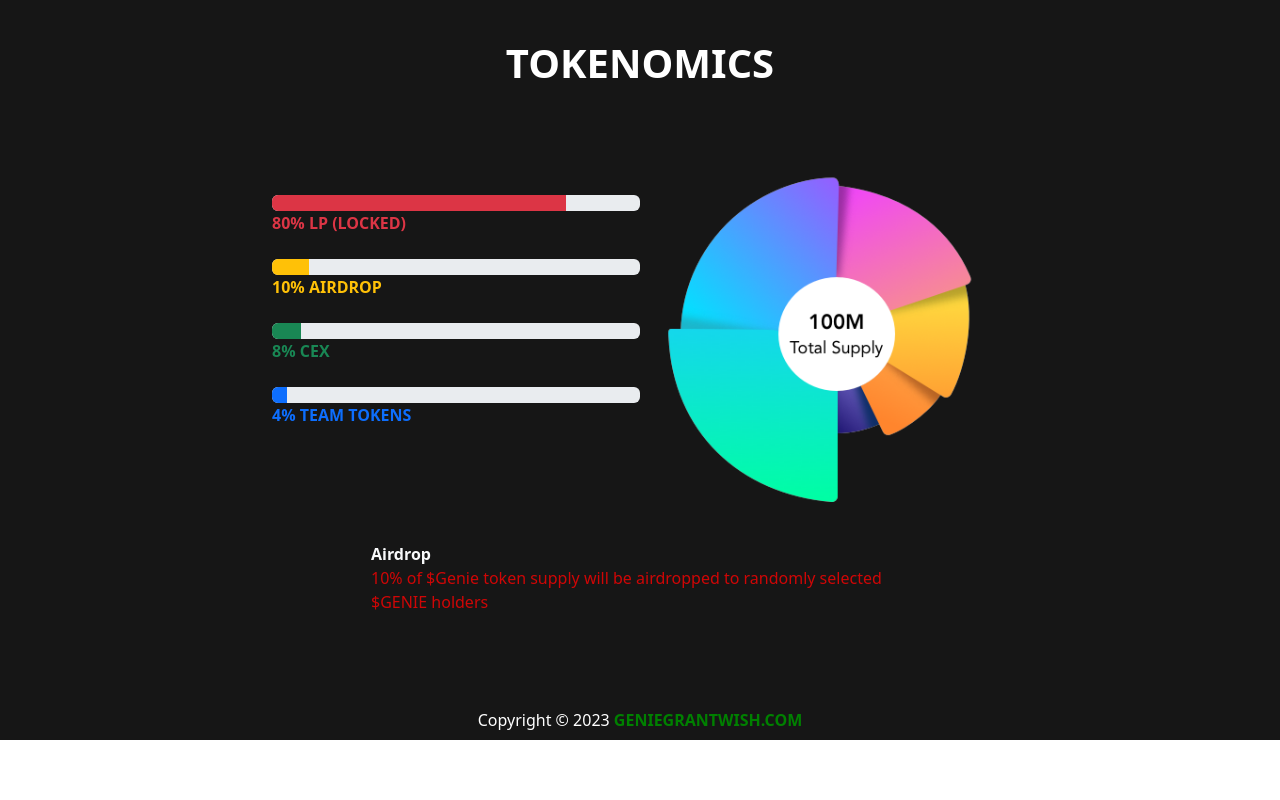
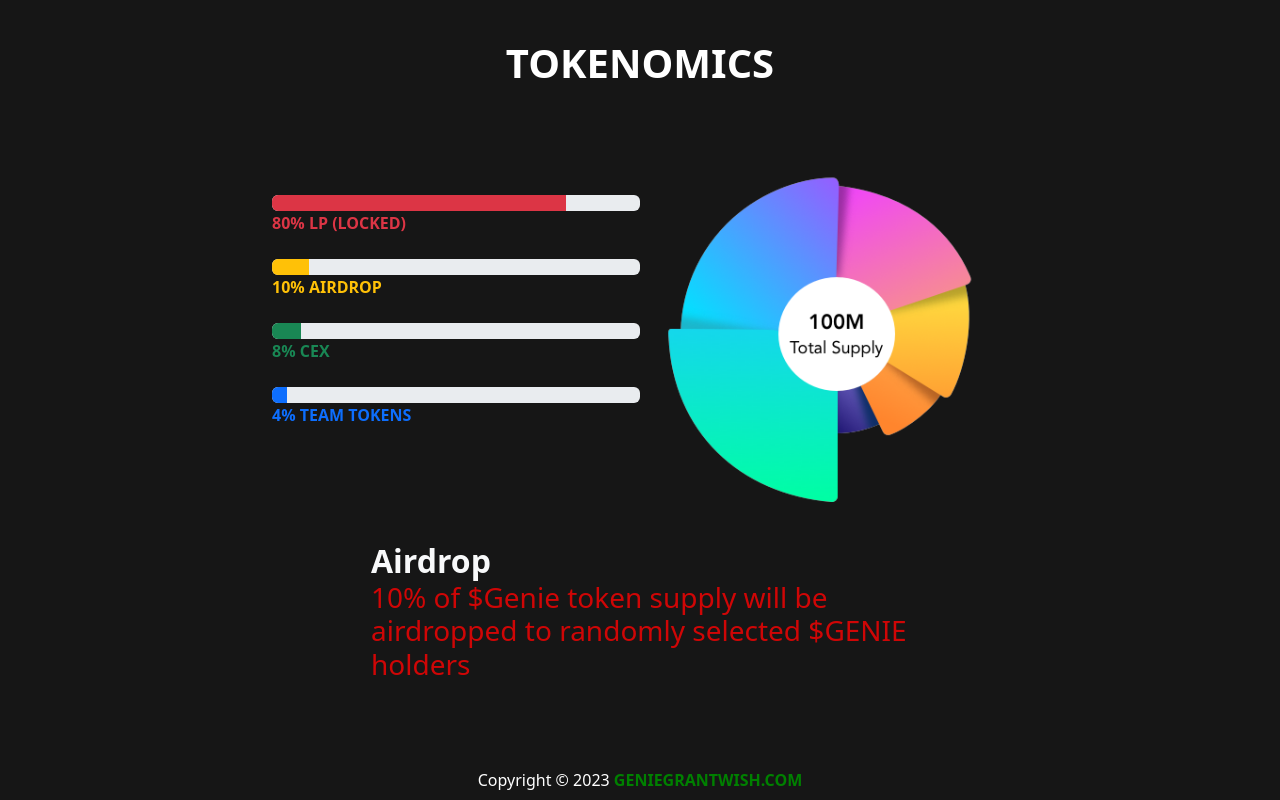
Before and after one commit to Sheriff10/genie, a React (Create React App) app: page / in a window 1280 px wide. Shown: the part 2365-3165 px from the top of the page. Before the commit the page ends 3105 px from the top, so only its background shows below. Built offline with nearby package versions, Linux system fonts and the light colour scheme.

Commit message:
changed some contents

```diff
--- a/src/components/tokenomics.jsx
+++ b/src/components/tokenomics.jsx
@@ -52,8 +52,8 @@ export default function Tokenomics() {
                   </div>
                   <div className="col-lg-6 col-12 text-light p-3 m-4">
                      <div className="airdrop">
-                        <span><b>Airdrop</b></span>
-                        <p>10% of $Genie token supply will be airdropped to randomly selected $GENIE holders</p>
+                        <span  className="h2"><b>Airdrop</b></span>
+                        <p className="h3">10% of $Genie token supply will be airdropped to randomly selected $GENIE holders</p>
                      </div>
                   </div>
                </div>
```
